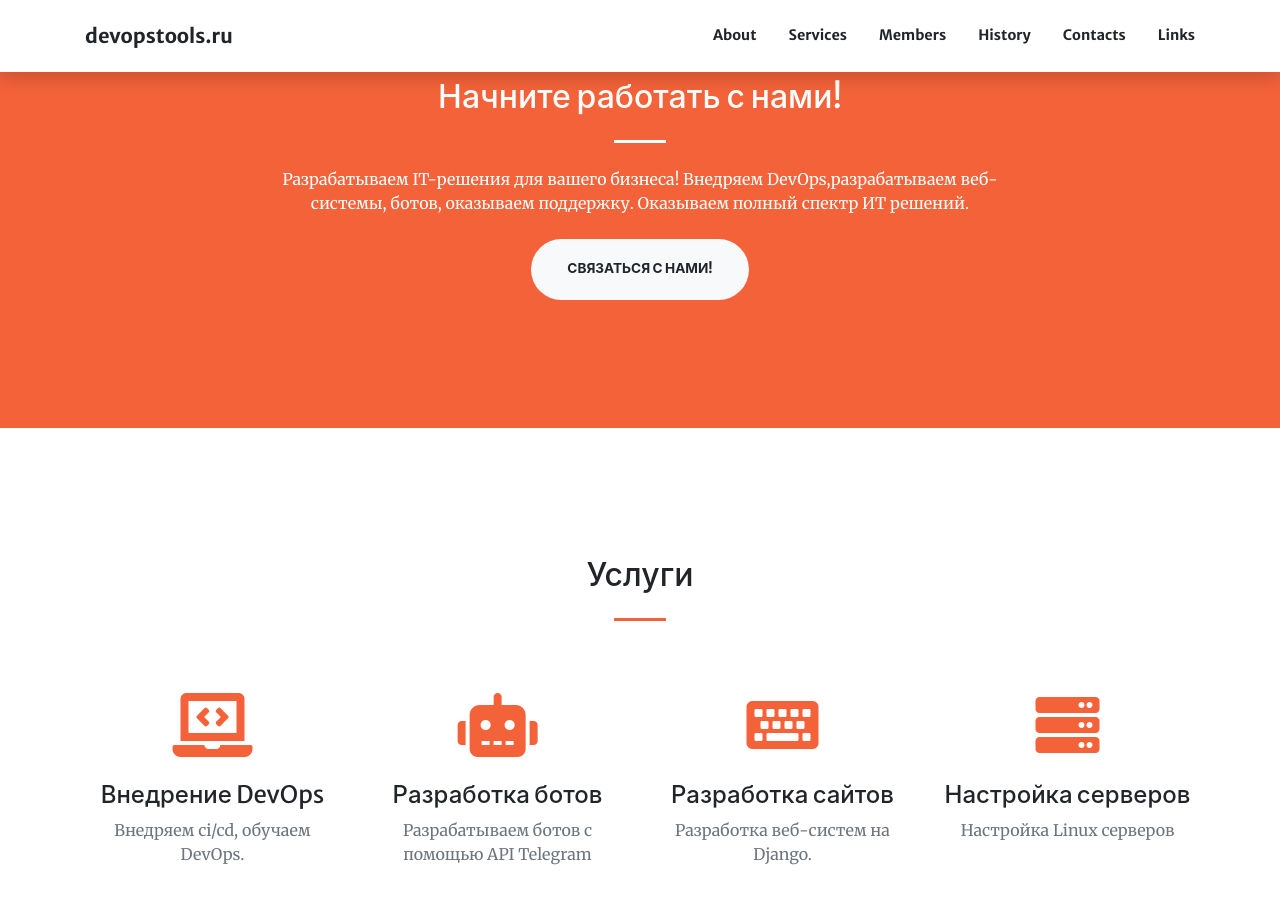
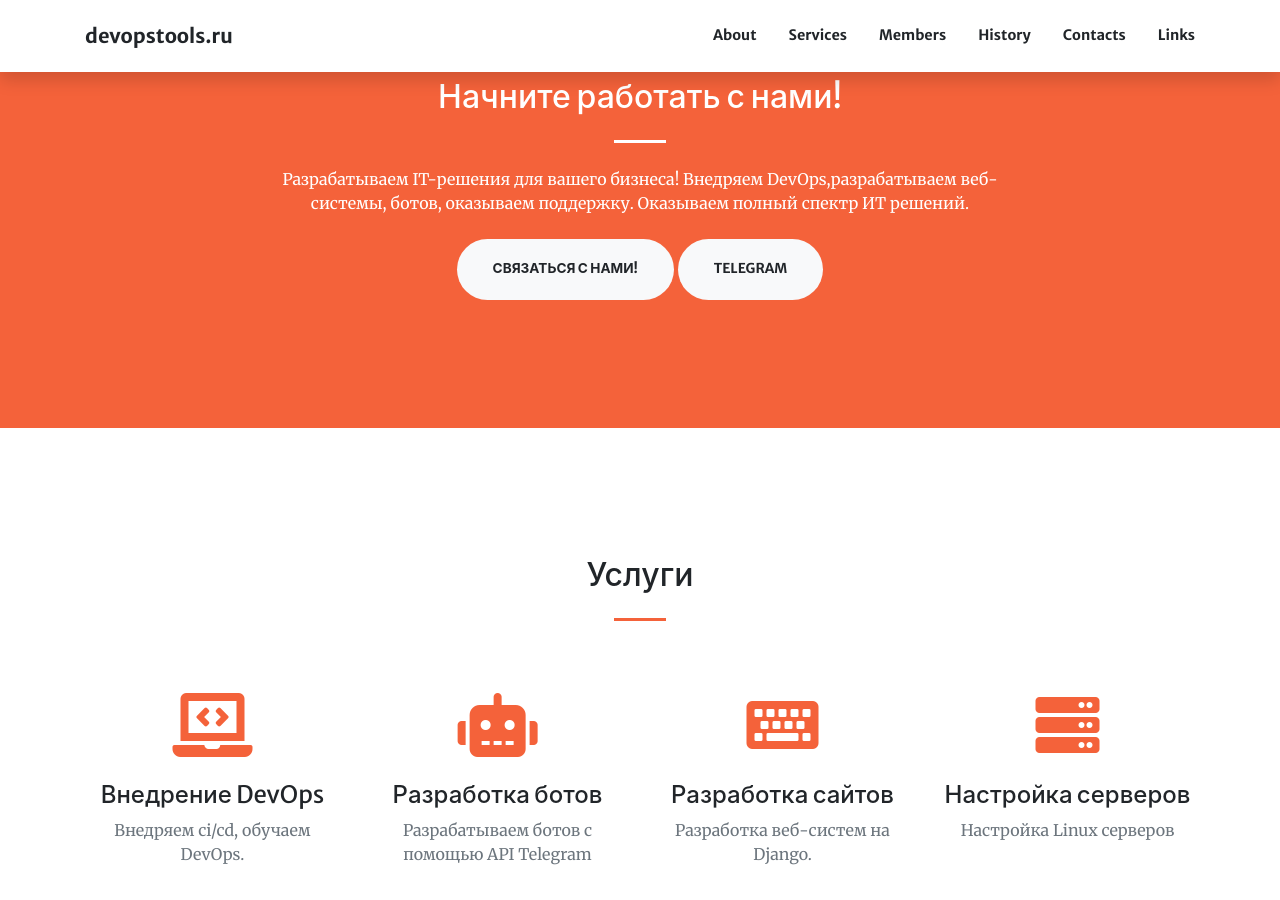
Before and after one commit to hacker342/devopstools.guthub.io, a Jekyll site: the page built from index.md, in a window 1280 px wide and 900 px high, scrolled down 950 px. Built offline with Jekyll 4.4.1, drawn with Linux system fonts in a browser that asks for light colours; nearby versions of some CDN libraries.

Commit message:
add button

```diff
--- a/index.md
+++ b/index.md
@@ -19,6 +19,9 @@ sections:
     actions:
       - title: Связаться с нами!
         url: '#page-top'
+        class: btn-light
+      - title: Telegram
+        url: '#'
         class: btn-light
 
   - type: services.html
```
